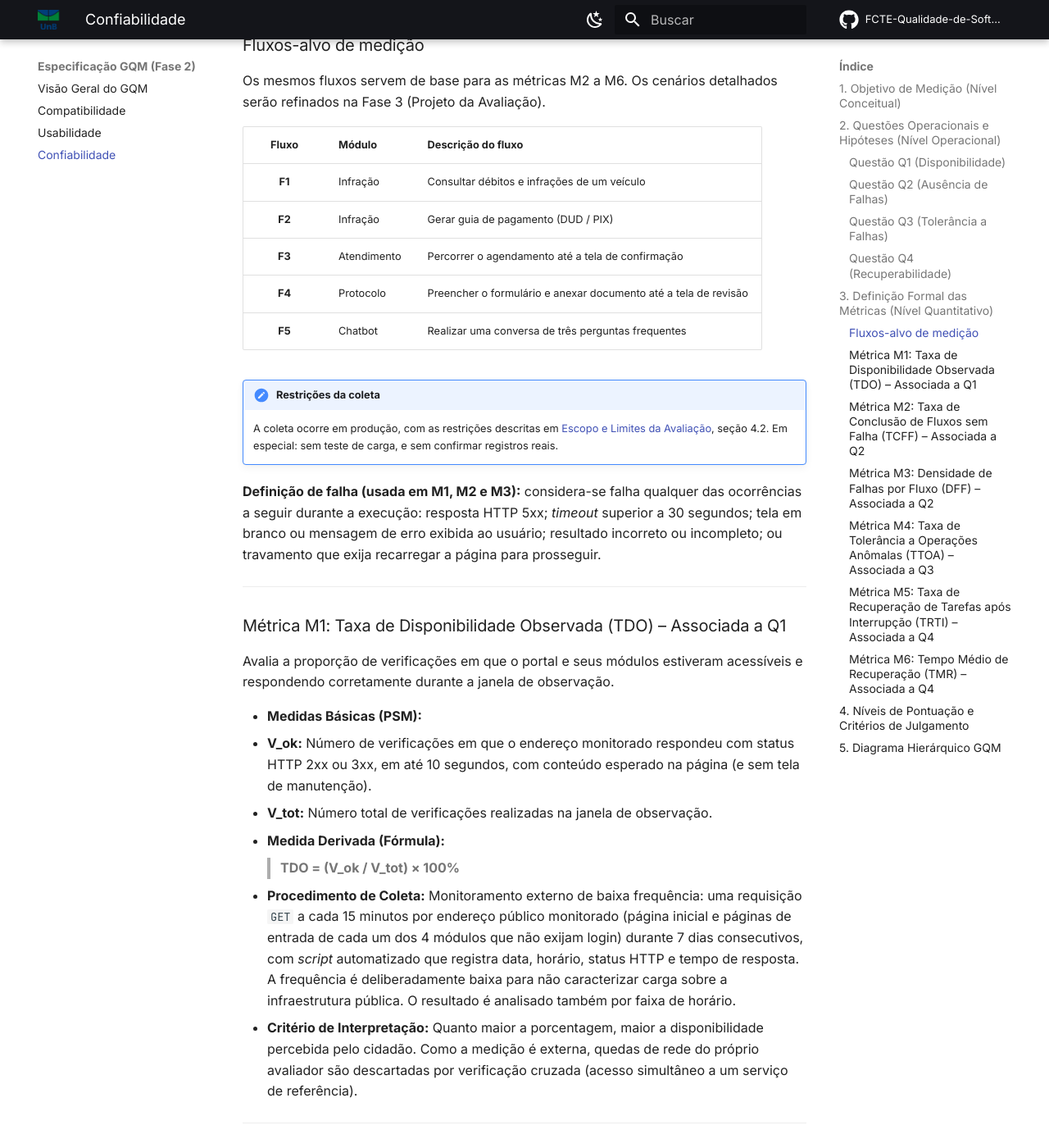
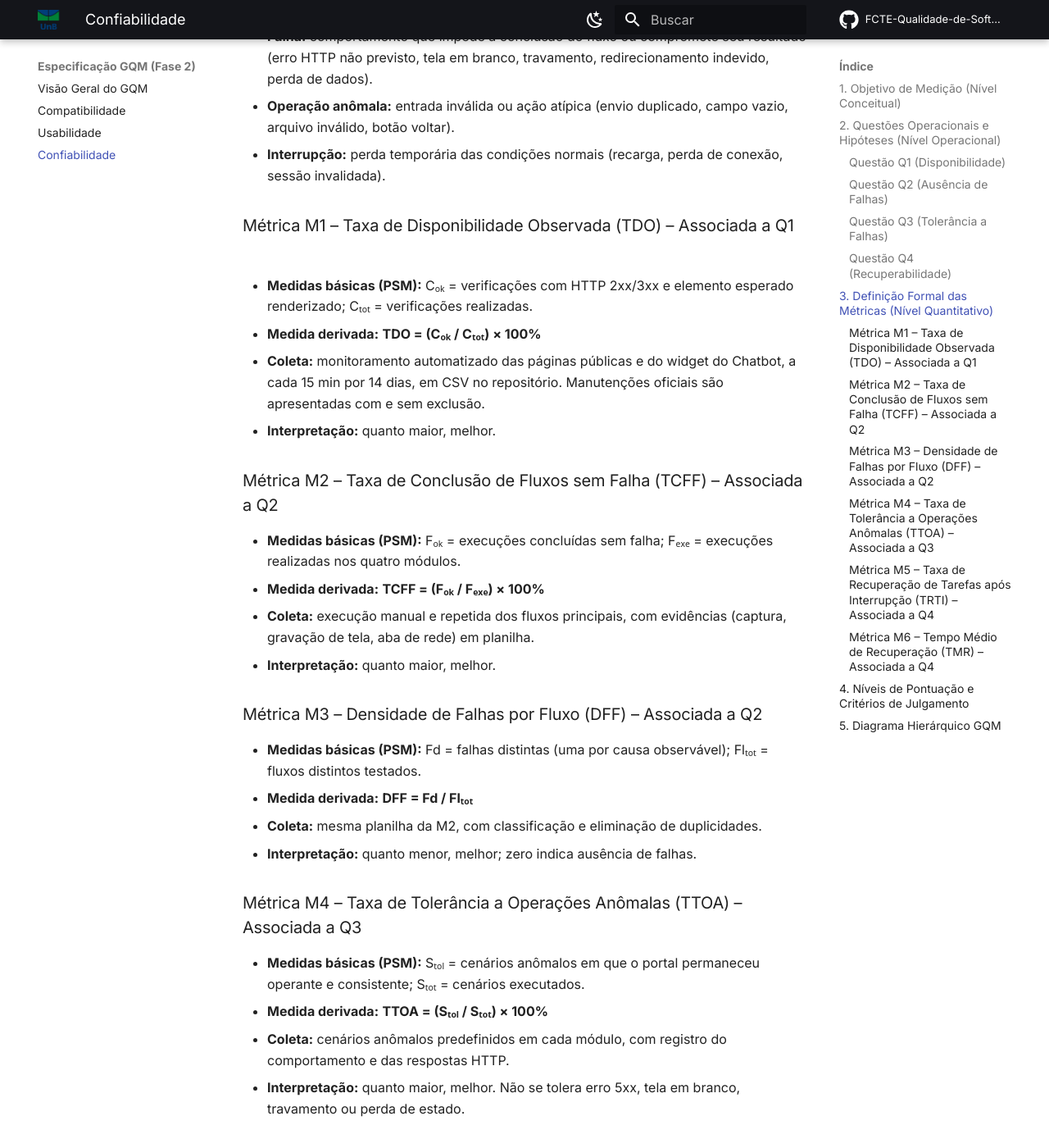
Before and after one commit to FCTE-Qualidade-de-Software-1/2026-2_T02_KAY_MCNULTY, an MkDocs documentation site: the page built from docs/fase2/confiabilidade.md, in a window 1280 px wide and 1400 px high, scrolled down 2744 px. Shown: the whole window at 82% size. Built offline with MkDocs 1.6.1 and Material for MkDocs 9.7.7, drawn with Linux system fonts in a browser that asks for light colours; comment, search, counter and statistics services are not loaded; some of the changed text lies outside the part shown.

Commit message:
docs: alinha metricas e niveis de confiabilidade ao documento da dupla (refs #10)

```diff
--- a/docs/fase2/confiabilidade.md
+++ b/docs/fase2/confiabilidade.md
@@ -62,118 +62,88 @@ O objetivo de medição foi estruturado seguindo rigorosamente o template formal
 
 ## 3. Definição Formal das Métricas (Nível Quantitativo)
 
-As métricas foram estruturadas conectando o GQM com o modelo de informação do **Practical Software Measurement (PSM)**, detalhando medidas básicas, derivadas, procedimentos de coleta e interpretação. As seis métricas respondem às quatro questões: Q1 por M1, Q2 por M2 e M3, Q3 por M4, e Q4 por M5 e M6.
+As métricas conectam o GQM ao modelo de informação do **Practical Software Measurement (PSM)**. Os termos usados nas medições são:
 
-### Fluxos-alvo de medição
+* **Fluxo:** sequência de passos de um serviço, do acesso à conclusão ou à última etapa reversível.
+* **Falha:** comportamento que impede a conclusão do fluxo ou compromete seu resultado (erro HTTP não previsto, tela em branco, travamento, redirecionamento indevido, perda de dados).
+* **Operação anômala:** entrada inválida ou ação atípica (envio duplicado, campo vazio, arquivo inválido, botão voltar).
+* **Interrupção:** perda temporária das condições normais (recarga, perda de conexão, sessão invalidada).
 
-Os mesmos fluxos servem de base para as métricas M2 a M6. Os cenários detalhados serão refinados na Fase 3 (Projeto da Avaliação).
+### Métrica M1 – Taxa de Disponibilidade Observada (TDO) – Associada a Q1
 
-| Fluxo | Módulo | Descrição do fluxo |
-| :---: | :--- | :--- |
-| **F1** | Infração | Consultar débitos e infrações de um veículo |
-| **F2** | Infração | Gerar guia de pagamento (DUD / PIX) |
-| **F3** | Atendimento | Percorrer o agendamento até a tela de confirmação |
-| **F4** | Protocolo | Preencher o formulário e anexar documento até a tela de revisão |
-| **F5** | Chatbot | Realizar uma conversa de três perguntas frequentes |
+* **Medidas básicas (PSM):** Cₒₖ = verificações com HTTP 2xx/3xx e elemento esperado renderizado; Cₜₒₜ = verificações realizadas.
+* **Medida derivada:** **TDO = (Cₒₖ / Cₜₒₜ) × 100%**
+* **Coleta:** monitoramento automatizado das páginas públicas e do widget do Chatbot, a cada 15 min por 14 dias, em CSV no repositório. Manutenções oficiais são apresentadas com e sem exclusão.
+* **Interpretação:** quanto maior, melhor.
 
-!!! note "Restrições da coleta"
-    A coleta ocorre em produção, com as restrições descritas em [Escopo e Limites da Avaliação](../fase1/escopo-limites.md), seção 4.2. Em especial: sem teste de carga, e sem confirmar registros reais.
+### Métrica M2 – Taxa de Conclusão de Fluxos sem Falha (TCFF) – Associada a Q2
 
-**Definição de falha (usada em M1, M2 e M3):** considera-se falha qualquer das ocorrências a seguir durante a execução: resposta HTTP 5xx; *timeout* superior a 30 segundos; tela em branco ou mensagem de erro exibida ao usuário; resultado incorreto ou incompleto; ou travamento que exija recarregar a página para prosseguir.
+* **Medidas básicas (PSM):** Fₒₖ = execuções concluídas sem falha; Fₑₓₑ = execuções realizadas nos quatro módulos.
+* **Medida derivada:** **TCFF = (Fₒₖ / Fₑₓₑ) × 100%**
+* **Coleta:** execução manual e repetida dos fluxos principais, com evidências (captura, gravação de tela, aba de rede) em planilha.
+* **Interpretação:** quanto maior, melhor.
 
----
+### Métrica M3 – Densidade de Falhas por Fluxo (DFF) – Associada a Q2
 
-### Métrica M1: Taxa de Disponibilidade Observada (TDO) – Associada a Q1
-Avalia a proporção de verificações em que o portal e seus módulos estiveram acessíveis e respondendo corretamente durante a janela de observação.
+* **Medidas básicas (PSM):** Fd = falhas distintas (uma por causa observável); Flₜₒₜ = fluxos distintos testados.
+* **Medida derivada:** **DFF = Fd / Flₜₒₜ**
+* **Coleta:** mesma planilha da M2, com classificação e eliminação de duplicidades.
+* **Interpretação:** quanto menor, melhor; zero indica ausência de falhas.
 
-* **Medidas Básicas (PSM):**
-  * **V_ok:** Número de verificações em que o endereço monitorado respondeu com status HTTP 2xx ou 3xx, em até 10 segundos, com conteúdo esperado na página (e sem tela de manutenção).
-  * **V_tot:** Número total de verificações realizadas na janela de observação.
-* **Medida Derivada (Fórmula):**
-  > **TDO = (V_ok / V_tot) × 100%**
-* **Procedimento de Coleta:** Monitoramento externo de baixa frequência: uma requisição `GET` a cada 15 minutos por endereço público monitorado (página inicial e páginas de entrada de cada um dos 4 módulos que não exijam login) durante 7 dias consecutivos, com *script* automatizado que registra data, horário, status HTTP e tempo de resposta. A frequência é deliberadamente baixa para não caracterizar carga sobre a infraestrutura pública. O resultado é analisado também por faixa de horário.
-* **Critério de Interpretação:** Quanto maior a porcentagem, maior a disponibilidade percebida pelo cidadão. Como a medição é externa, quedas de rede do próprio avaliador são descartadas por verificação cruzada (acesso simultâneo a um serviço de referência).
+### Métrica M4 – Taxa de Tolerância a Operações Anômalas (TTOA) – Associada a Q3
 
----
+* **Medidas básicas (PSM):** Sₜₒₗ = cenários anômalos em que o portal permaneceu operante e consistente; Sₜₒₜ = cenários executados.
+* **Medida derivada:** **TTOA = (Sₜₒₗ / Sₜₒₜ) × 100%**
+* **Coleta:** cenários anômalos predefinidos em cada módulo, com registro do comportamento e das respostas HTTP.
+* **Interpretação:** quanto maior, melhor. Não se tolera erro 5xx, tela em branco, travamento ou perda de estado.
 
-### Métrica M2: Taxa de Conclusão de Fluxos sem Falha (TCFF) – Associada a Q2
-Avalia a proporção de execuções dos fluxos principais concluídas sem nenhuma falha, em condições normais de uso.
+### Métrica M5 – Taxa de Recuperação de Tarefas após Interrupção (TRTI) – Associada a Q4
 
-* **Medidas Básicas (PSM):**
-  * **E_ok:** Número de execuções dos fluxos F1 a F5 concluídas sem falha.
-  * **E_tot:** Número total de execuções realizadas dos fluxos F1 a F5 (mínimo de 10 repetições por fluxo, distribuídas em dias e turnos diferentes: manhã, tarde e noite).
-* **Medida Derivada (Fórmula):**
-  > **TCFF = (E_ok / E_tot) × 100%**
-* **Procedimento de Coleta:** Execução manual dos fluxos em navegador desktop e em smartphone real, registrando em planilha a data, o horário, o fluxo, o resultado e o tipo de falha. Os códigos HTTP e erros de script são verificados no `DevTools` (abas *Network* e *Console*). Cada falha recebe captura de tela como evidência.
-* **Critério de Interpretação:** Quanto maior a porcentagem, maior a ausência de falhas em operação normal. O resultado também é calculado por módulo para localizar onde as falhas se concentram.
+* **Medidas básicas (PSM):** Rₒₖ = cenários retomados sem perda de dados; Rₜₒₜ = cenários de interrupção executados.
+* **Medida derivada:** **TRTI = (Rₒₖ / Rₜₒₜ) × 100%**
+* **Coleta:** simulação de recarga, modo offline e sessão invalidada durante os fluxos, com gravação de tela e planilha.
+* **Interpretação:** quanto maior, melhor.
 
----
+### Métrica M6 – Tempo Médio de Recuperação (TMR) – Associada a Q4
 
-### Métrica M3: Densidade de Falhas por Fluxo (DFF) – Associada a Q2
-Complementa a TCFF ao medir a quantidade de falhas por execução, pois uma mesma execução pode apresentar mais de uma falha.
-
-* **Medidas Básicas (PSM):**
-  * **F_tot:** Número total de falhas registradas (conforme a definição de falha) nas execuções dos fluxos F1 a F5.
-  * **E_tot:** Número total de execuções realizadas (o mesmo valor usado em M2).
-* **Medida Derivada (Fórmula):**
-  > **DFF = F_tot / E_tot** (falhas por execução)
-* **Procedimento de Coleta:** Mesmo registro da M2, contando cada falha distinta observada em cada execução e classificando-a por tipo (erro HTTP 5xx, *timeout*, tela em branco, resultado incorreto ou travamento).
-* **Critério de Interpretação:** Quanto **menor** o valor, melhor. Valores próximos de zero indicam fluxos estáveis. O detalhamento por tipo de falha orienta a causa provável.
-
----
-
-### Métrica M4: Taxa de Tolerância a Operações Anômalas (TTOA) – Associada a Q3
-Mede a proporção de operações anômalas do usuário em que o portal permaneceu estável, sem travar, perder dados ou exibir erro técnico.
-
-* **Medidas Básicas (PSM):**
-  * **A_ok:** Número de operações anômalas em que o portal permaneceu estável e respondeu com mensagem orientativa ou bloqueio adequado.
-  * **A_tot:** Número total de operações anômalas aplicadas.
-* **Medida Derivada (Fórmula):**
-  > **TTOA = (A_ok / A_tot) × 100%**
-* **Procedimento de Coleta:** Aplicação controlada, nos fluxos F2 a F5, de: (a) dados inválidos nos campos (placa, RENAVAM, CPF e datas); (b) ação repetida, como clique duplo em botões de envio (sem confirmar registro real); (c) uso do botão voltar do navegador no meio do fluxo; (d) anexo fora do padrão (formato ou tamanho inválido). Cada operação é classificada como estável ou não estável, com registro da mensagem exibida.
-* **Critério de Interpretação:** Quanto maior a porcentagem, maior a tolerância do portal a uso fora do fluxo ideal.
-
----
-
-### Métrica M5: Taxa de Recuperação de Tarefas após Interrupção (TRTI) – Associada a Q4
-Mede a capacidade de o cidadão retomar a tarefa, sem perda de dados, após uma interrupção.
-
-* **Medidas Básicas (PSM):**
-  * **C_rec:** Número de cenários de interrupção em que o fluxo foi retomado sem perda de dados e sem necessidade de recomeçar do início.
-  * **C_tot:** Número total de cenários de interrupção induzidos.
-* **Medida Derivada (Fórmula):**
-  > **TRTI = (C_rec / C_tot) × 100%**
-* **Procedimento de Coleta:** Indução controlada, no meio dos fluxos F2 a F5, dos cenários: (a) perda de conexão seguida de restabelecimento (modo *offline* do `DevTools`); (b) recarregamento da página (`F5`) com formulário parcialmente preenchido; (c) expiração de sessão (aguardar o limite de inatividade). Cada cenário é classificado como recuperado ou não recuperado.
-* **Critério de Interpretação:** Quanto maior a porcentagem, maior a recuperabilidade. Valores baixos indicam perda de dados ou reinício forçado, com risco de o cidadão perder prazos legais.
-
----
-
-### Métrica M6: Tempo Médio de Recuperação (TMR) – Associada a Q4
-Mede o tempo que o cidadão leva para retomar a tarefa após a interrupção.
-
-* **Medidas Básicas (PSM):**
-  * **T_i:** Tempo, em segundos, entre o restabelecimento da condição normal e o retorno ao ponto em que a tarefa foi interrompida, em cada cenário recuperado.
-  * **N_rec:** Número de cenários recuperados (mesmo valor de C_rec da M5).
-* **Medida Derivada (Fórmula):**
-  > **TMR = (Σ T_i) / N_rec** (em segundos)
-* **Procedimento de Coleta:** Cronometragem dos cenários da M5 com gravação de tela. Os cenários não recuperados não entram no cálculo e ficam registrados pela M5.
-* **Critério de Interpretação:** Quanto **menor** o tempo, melhor. Valores altos indicam que o cidadão precisa refazer etapas, o que pesa em serviços com prazo legal.
+* **Medidas básicas (PSM):** Tᵢ = segundos entre o restabelecimento das condições normais e a retomada da tarefa no cenário i; Rᵣₑₜ = cenários com retomada.
+* **Medida derivada:** **TMR = (Σ Tᵢ) / Rᵣₑₜ**
+* **Coleta:** cronometragem sobre as gravações da M5. Cenários sem recuperação já são penalizados na M5.
+* **Interpretação:** quanto menor, melhor.
 
 ---
 
 ## 4. Níveis de Pontuação e Critérios de Julgamento
 
-A interpretação técnica dos resultados consolidados da característica de Confiabilidade segue a seguinte matriz de decisão:
+A interpretação dos resultados quantitativos é balizada pela matriz de julgamento da Tabela 1. A cada nível corresponde uma nota, utilizada na agregação descrita adiante.
 
-| Nível de Julgamento | TDO (M1) | TCFF (M2) | DFF (M3) | TTOA (M4) | TRTI (M5) | TMR (M6) | Parecer Técnico e Ação Recomendada |
-| :---: | :---: | :---: | :---: | :---: | :---: | :---: | :--- |
-| **Excelente** | ≥ 99,5% | ≥ 98% | ≤ 0,02 | ≥ 95% | ≥ 90% | ≤ 30 s | Confiabilidade exemplar. O portal está sempre disponível, não apresenta falhas perceptíveis e permite retomar tarefas rapidamente. Manter boas práticas. |
-| **Bom** | 98% a 99,49% | 90% a 97,99% | > 0,02 a 0,05 | 85% a 94,99% | 75% a 89,99% | > 30 a 60 s | Confiabilidade adequada. Falhas raras e pontuais, sem impedimento de conclusão do serviço pelo cidadão. |
-| **Satisfatório** | 95% a 97,99% | 80% a 89,99% | > 0,05 a 0,10 | 70% a 84,99% | 60% a 74,99% | > 60 a 120 s | Confiabilidade limítrofe. O cidadão precisa repetir a operação ou recomeçar o fluxo. Priorizar correções nos módulos mais críticos. |
-| **Insuficiente** | < 95% | < 80% | > 0,10 | < 70% | < 60% | > 120 s | Confiabilidade crítica e reprovada. Falhas frequentes, indisponibilidade ou perda de dados que podem fazer o cidadão perder prazos legais. Ação de melhoria obrigatória. |
+**Tabela 1 – Níveis de pontuação das métricas de confiabilidade.**
 
-!!! note "Regra de consolidação"
-    O nível de cada questão é o **menor nível obtido entre as suas métricas**. O nível final da característica é o **menor nível entre as quatro questões**, pois uma falha grave em qualquer dimensão (por exemplo, indisponibilidade) compromete o serviço independentemente das demais. Os resultados também são apresentados por módulo.
+| Métrica | Excelente (4) | Bom (3) | Satisfatório (2) | Insuficiente (1) |
+| :--- | :---: | :---: | :---: | :---: |
+| TDO (M1) | ≥ 99,5% | 98% a < 99,5% | 95% a < 98% | < 95% |
+| TCFF (M2) | ≥ 95% | 85% a < 95% | 70% a < 85% | < 70% |
+| DFF (M3) | 0 | > 0 a ≤ 0,5 | > 0,5 a ≤ 1,0 | > 1,0 |
+| TTOA (M4) | ≥ 95% | 85% a < 95% | 70% a < 85% | < 70% |
+| TRTI (M5) | ≥ 90% | 75% a < 90% | 60% a < 75% | < 60% |
+| TMR (M6) | ≤ 30 s | > 30 a ≤ 60 s | > 60 a ≤ 120 s | > 120 s |
+
+A interpretação qualitativa de cada nível é apresentada na Tabela 2.
+
+**Tabela 2 – Interpretação e julgamento técnico por nível.**
+
+| Nível | Interpretação e julgamento técnico |
+| :--- | :--- |
+| **Excelente** | Confiabilidade exemplar. Portal acessível, sem falhas, tolerante a anomalias e com recuperação rápida. |
+| **Bom** | Confiabilidade adequada. Falhas pontuais ou recuperações mais lentas, sem impedir o serviço. |
+| **Satisfatório** | Confiabilidade limítrofe. O cidadão precisa repetir etapas, recarregar ou tentar mais tarde. |
+| **Insuficiente** | Confiabilidade crítica e reprovada. Indisponibilidade relevante, falhas recorrentes, instabilidade e perda de dados em interrupções. |
+
+**Regra de agregação.** A nota de cada questão é a média das notas de suas métricas: Q1 = M1; Q2 = média de M2 e M3; Q3 = M4; Q4 = média de M5 e M6. A nota de G1 é a média simples das quatro questões, pois a Fase 1 não priorizou subcaracterísticas.
+
+Escala: < 1,5 Insuficiente; 1,5 a < 2,5 Satisfatório; 2,5 a < 3,5 Bom; ≥ 3,5 Excelente.
+
+Se alguma questão receber nota 1, o julgamento de G1 é registrado com ressalva. Os resultados também são comparados às hipóteses das questões.
 
 ---
 
```
